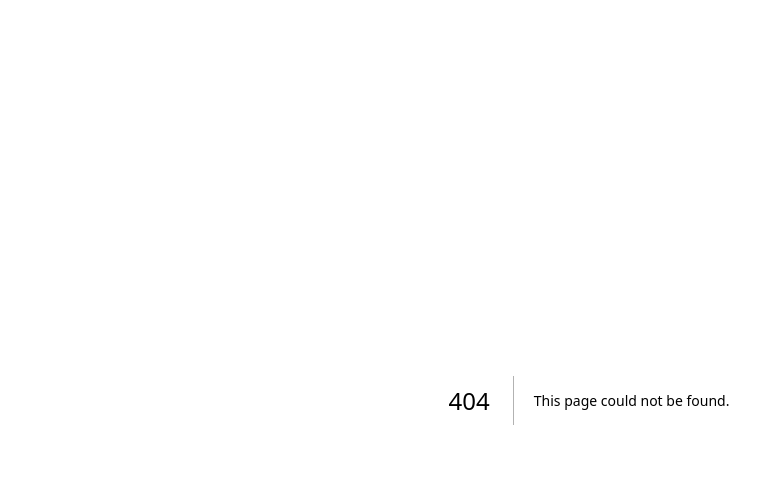
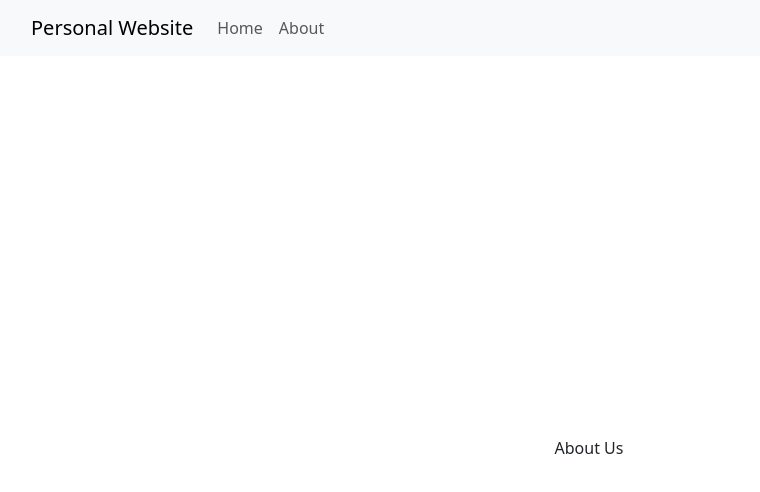
Before and after one commit to carerit/Personal-Project, a Next.js app: page /about in a window 1280 px wide. Before the commit this address had no page. Shown: the top 492 px of the page, without its empty margins (51-811 px from the left). Built offline with nearby package versions, Linux system fonts and the light colour scheme.

Commit message:
added button functionality

```diff
--- /dev/null
+++ b/app/about/page.js
@@ -0,0 +1,9 @@
+import styles from "../page.module.css";
+
+export default function AboutPage() {
+  return (
+    <div class={styles.centeredDiv}>
+      <p>About Us</p>
+    </div>
+  );
+}
--- a/app/layout.js
+++ b/app/layout.js
@@ -1,12 +1,20 @@
+import "bootstrap/dist/css/bootstrap.min.css";
+import Link from "next/link";
+import Navbar from "./navbar";
+
 export const metadata = {
-  title: 'Personal Website',
-  description: 'Generated by create next app',
-}
+  title: "Personal Website",
+  description: "Generated by create next app",
+};
 
 export default function RootLayout({ children }) {
   return (
     <html lang="en">
-      <body>{children}</body>
+      <body>
+        <Navbar></Navbar>
+
+        <main>{children}</main>
+      </body>
     </html>
-  )
+  );
 }
--- /dev/null
+++ b/app/navbar.js
@@ -0,0 +1,42 @@
+import Link from "next/link";
+import styles from "./page.module.css"
+
+export default function Navbar() {
+    return (
+        <nav className="navbar navbar-expand-lg navbar-light bg-light">
+        <div className="container">
+          <Link className={styles.noUnderline} href="/">
+            <span className="navbar-brand">Personal Website</span>
+          </Link>
+
+          <button
+            className="navbar-toggler"
+            type="button"
+            data-bs-toggle="collapse"
+            data-bs-target="#navbarNav"
+            aria-controls="navbarNav"
+            aria-expanded="false"
+            aria-label="Toggle navigation"
+          >
+            <span className="navbar-toggler-icon"></span>
+          </button>
+
+          <div className="collapse navbar-collapse" id="navbarNav">
+            <ul className="navbar-nav ml-auto">
+              <li className="nav-item">
+                <Link className={styles.noUnderline} href="/">
+                  <span className="nav-link">Home</span>
+                </Link>
+              </li>
+              <li className="nav-item">
+                <Link className={styles.noUnderline}   href="/about">
+                  <span className="nav-link">About</span>
+                </Link>
+              </li>
+              {/* Add more menu items as needed */}
+            </ul>
+          </div>
+        </div>
+      </nav>
+    );
+  }
--- /dev/null
+++ b/app/page.module.css
@@ -0,0 +1,11 @@
+.centeredDiv {
+    display: flex;
+    justify-content: center;
+    align-items: center;
+    height: 100vh; /* Set the height to fill the viewport */
+  }
+
+
+.noUnderline{
+    text-decoration: none;
+  }
```
Also changed, not shown: app/doggy/page.js (added, +37 -0 lines), app/page.js (+23 -35 lines).
